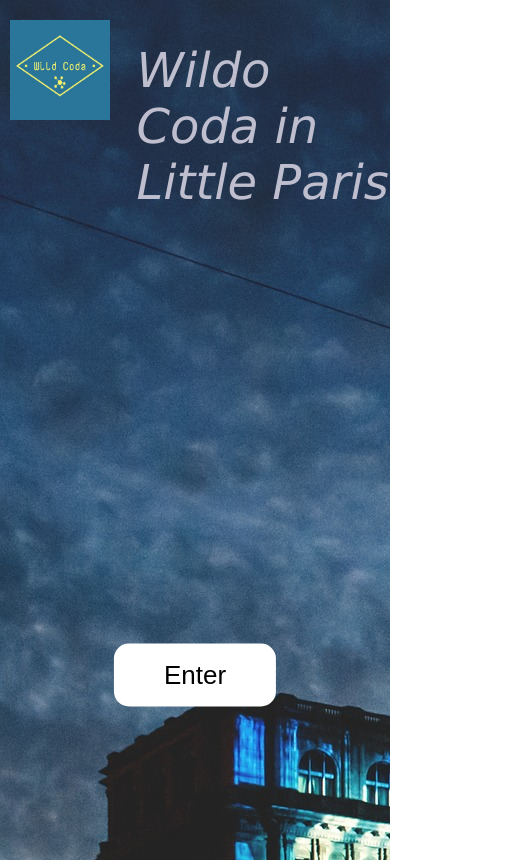
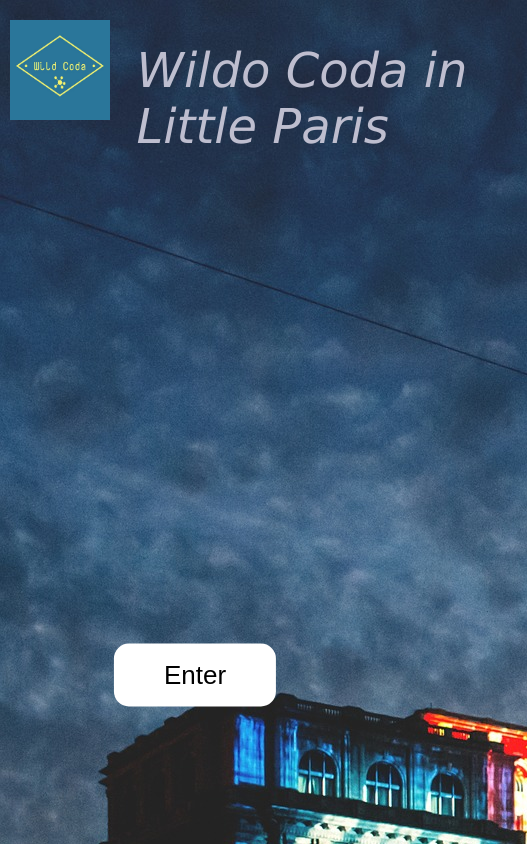
Before and after one commit to JoaoFSerra/BucharestWIldoCoda, a plain HTML site: page index.html in a window 390 px wide. Shown: the whole page, 527 px wide, since content can reach past the window. Drawn offline with Linux system fonts and the light colour scheme.

Commit message:
finalchanges

```diff
--- a/wildcoda.css
+++ b/wildcoda.css
@@ -1,23 +1,29 @@
-* {
-  box-sizing: border-box;
+
+body {
+  background-image: url("images/Casa_Poporului.jpg");
+  overflow: hidden;
+  background-repeat: repeat;
+
+
 }
 
-body {
-  background-image:url("images/Casa_Poporului.jpg");
-  overflow: hidden;
-background-repeat: repeat;
-min-height: 100vh;
+.header h1 {
+  position: absolute;
+  left: 35%;
+  font-family: "Lucida Sans", "Lucida Sans Regular", "Lucida Grande",
+    "Lucida Sans Unicode", Geneva, Verdana, sans-serif;
+  font-style: oblique;
+  font-size: 300%;
+  font-weight: normal;
+  color: rgb(190, 190, 207);
+  width: 50%;
+
 }
 
-h1 {
-  position: absolute;
-  left:35%;
-font-family: 'Lucida Sans', 'Lucida Sans Regular', 'Lucida Grande', 'Lucida Sans Unicode', Geneva, Verdana, sans-serif;
-font-style: oblique;
-font-size: 300%;
-font-weight: normal;
-color:rgb(190, 190, 207);
-
+@media screen and (max-width: 600px) {
+  .header h1 {
+    width: 100%;
+  }
 }
 
 
@@ -27,7 +33,7 @@
   top: 80%;
   left: 50%;
   transform: translate(-50%, -50%);
-  background-color:white;
+  background-color: white;
   color: black;
   font-size: 26px;
   padding: 16px 50px;
@@ -35,36 +41,31 @@
   cursor: pointer;
   border-radius: 15px;
   text-align: center;
-
 }
 
 .header .button:hover {
   background-color: black;
   color: white;
-
 }
 
 .header .button:active {
+
   background-color: #656b65;
   box-shadow: 0 8px #666;
-transform: translate3d(4px);
+  transform: translate3d(4px);
 }
 
-
-
-.header{
-    display:grid;
+.header {
+  display:grid;
   grid-template-columns: repeat(auto-fill, minmax(400px, 1fr));
   grid-gap: 20px;
-  align-items: stretch;
-  padding:2px;
+  padding: 2px;
 }
-
 
 .header img {
   position: relative;
   width: 100px;
   height: 100px;
   background: #555;
-  top:10%;
+  top: 10%;
 }
```
